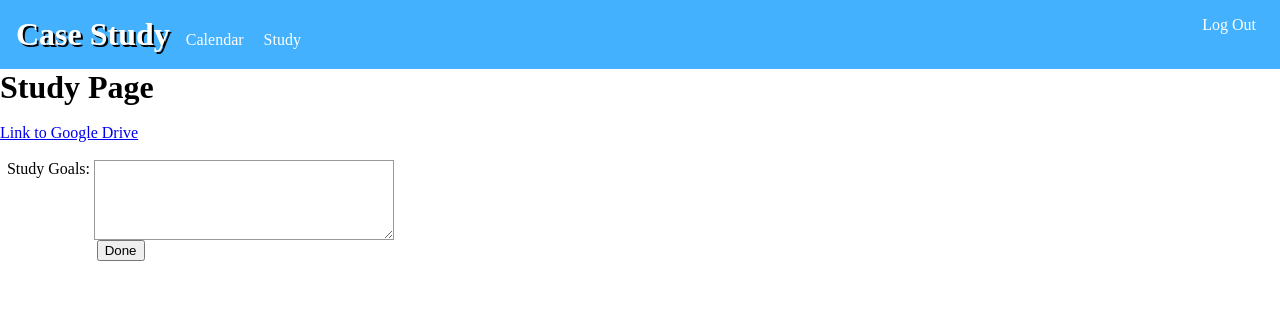
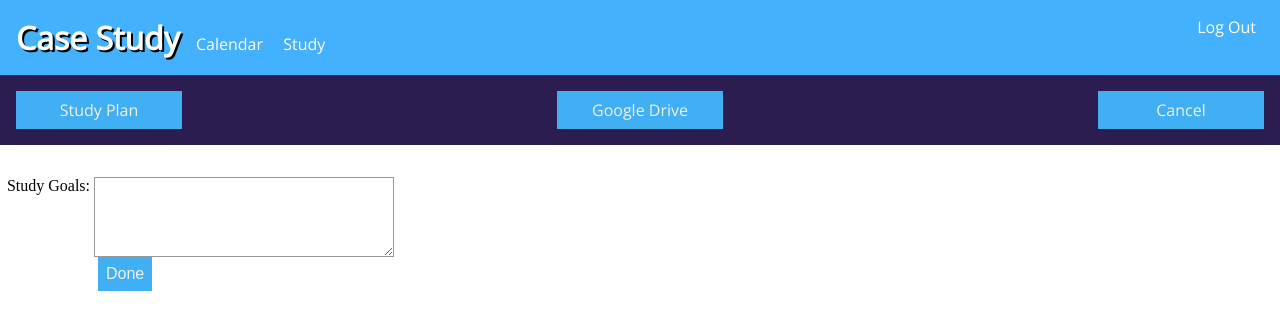
Before and after one commit to rahulpokharna/CaseStudy, a Flask app: page /study in a window 1280 px wide. Shown: the top 330 px of the page. Run offline with Flask 2, Linux system fonts and the light colour scheme; some libraries are stand-ins or nearby versions.

Commit message:
Updated UI for Study Page

```diff
--- a/templates/studyChild.html
+++ b/templates/studyChild.html
@@ -2,11 +2,12 @@
 <!-- Full Calendar Imports -->
 {% block head %}
 <link rel="stylesheet" href="static/fullCalendar/fullcalendar.css" />
+<link rel="stylesheet" href="https://fonts.googleapis.com/css?family=Open+Sans">
 <script src="static/fullCalendar/lib/moment.min.js"></script>
 <script src="static/fullCalendar/lib/jquery.min.js"></script>
 <script src="static/fullCalendar/lib/jquery-ui.min.js"></script>
 <script src="static/fullCalendar/fullcalendar.min.js"></script>
-<script src="//ajax.googleapis.com/ajax/libs/jquery/1.8.1/jquery.min.js"></script>
+<script src="static/kianCalendar.js"></script>
 <script>
 url = window.location.href
 url = new URL(url)
@@ -18,6 +19,11 @@ function studyPlan(eventID, studyplan){
   }
 };
 </script>
+<style>
+    a {
+        font-family: 'Open Sans', sans-serif;
+    }
+</style>
 {% endblock %}
 
 {% block content %}
@@ -56,14 +62,47 @@ button {
   margin-left: .5em;
 }
 </style>
-
-
-<b><font size = "6">Study Page</font></b>
-<br>
-<br>
-<a href="https://drive.google.com/open?id=0B8WM6XnQ3RJ6RS1XUzNfLVNnQlU"> Link to Google Drive </a>
-<br>
-<br>
+<style type="text/css">
+  button {
+      background-color: #41aff4;
+      border: none;
+      color: #F0F0F0;
+      padding: 0.5em 0.5em;
+      text-align: center;
+      text-decoration: none;
+      display: inline-block;
+      font-size: 1em;
+      cursor:pointer;
+  }
+</style>
+<nav id="menu" style="padding: 1em; background-color: #2b1d4f; display: flex; justify-content: space-between;">
+    <style type = "text/css">
+      .content a {
+          background-color: #41aff4;
+          width: 150px;
+          border: none;
+          color: #F0F0F0;
+          padding: 0.5em 0.5em;
+          text-align: center;
+          text-decoration: none;
+          display: inline-block;
+          font-size: 1em;
+          font-family: 'Open Sans', sans-serif;
+          cursor:pointer;
+      }
+    </style>
+    <div class="content">
+        <a href="study">Study Plan</a>
+    </div>
+    <div class="content">
+        <a href="https://drive.google.com/drive/folders/0B8WM6XnQ3RJ6RS1XUzNfLVNnQlU">Google Drive</a>
+    </div>
+    <div class="content">
+        <a href="calendar">Cancel</a>
+    </div>
+</nav>
+<nav style="padding: 1em;">
+</nav>
 <form>
 <div>
         <label for="msg">
@@ -71,9 +110,9 @@ button {
         </label>
         <textarea id="msg" name="user_message">
         </textarea>
-    </div>
+</div>
 <div class="button">
-  <button type="submit", id = "studyPlan", onclick="studyPlan()">
+  <button type="submit", id = "studyPlan", onclick="addStudyPlan()">
   Done
   </button>
 </div>
```
